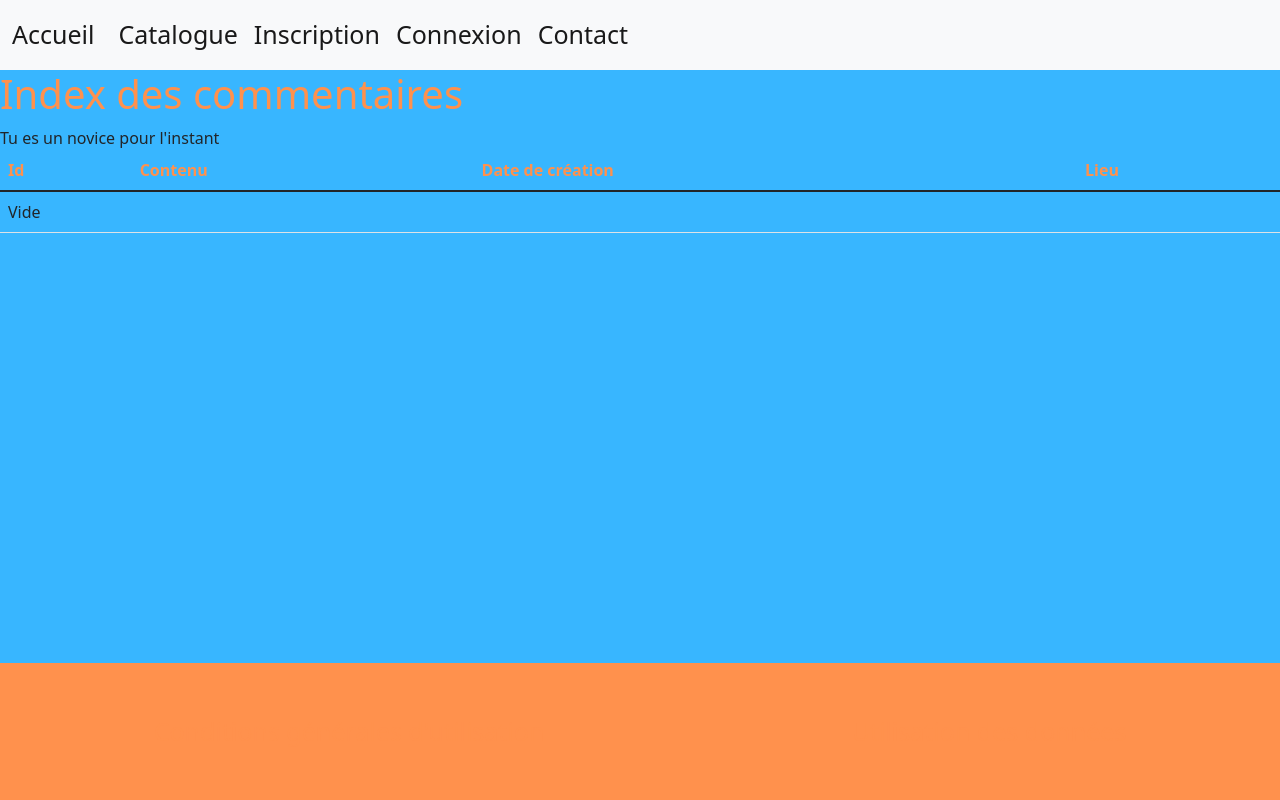
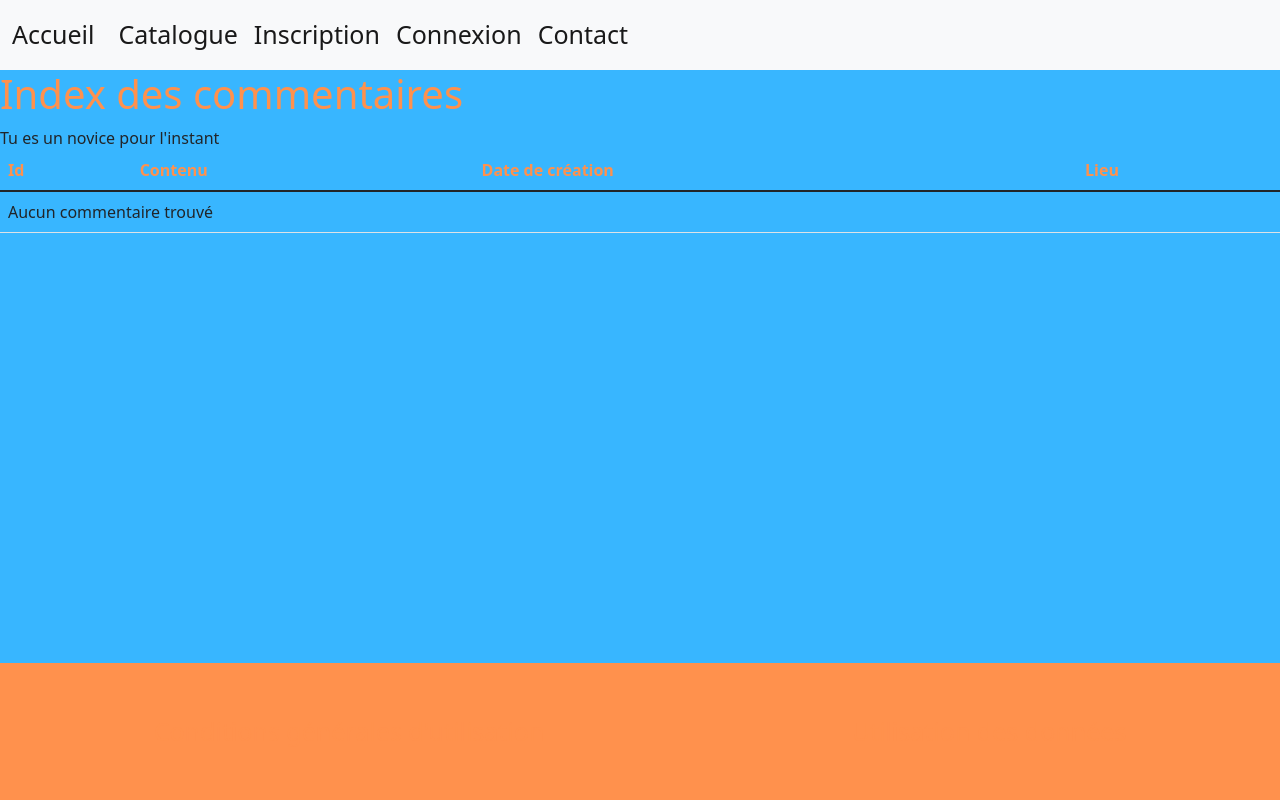
Before and after one commit to juliencdev/paris_insolite, a Symfony app: template templates/user_commentaire/index.html.twig in a window 1280 px wide. Run offline with Twig, Linux system fonts and the light colour scheme; the template is opened without the code that fills it, so the values that code supplies are empty; some libraries are stand-ins or nearby versions.

Commit message:
certains boutons changés

```diff
--- a/templates/user_commentaire/_delete_form.html.twig
+++ b/templates/user_commentaire/_delete_form.html.twig
@@ -1,4 +1,4 @@
 <form method="post" action="{{ path('user_commentaire_delete', {'id': commentaire.id}) }}" onsubmit="return confirm('Are you sure you want to delete this item?');">
     <input type="hidden" name="_token" value="{{ csrf_token('delete' ~ commentaire.id) }}">
-    <button class="btn">Supprimer</button>
+    <button class="btn-primary rounded p-2">Supprimer</button>
 </form>
--- a/templates/user_commentaire/_form.html.twig
+++ b/templates/user_commentaire/_form.html.twig
@@ -1,4 +1,4 @@
 {{ form_start(form) }}
     {{ form_widget(form) }}
-    <button class="btn">{{ button_label|default('Save') }}</button>
+    <button class="btn-primary rounded p-2">{{ button_label|default('Enregistrer') }}</button>
 {{ form_end(form) }}
--- a/templates/user_commentaire/index.html.twig
+++ b/templates/user_commentaire/index.html.twig
@@ -47,13 +47,13 @@
 
 
                 <td>
-                    <a href="{{ path('user_commentaire_show', {'id': commentaire.id}) }}">show</a>
-                    <a href="{{ path('user_commentaire_edit', {'id': commentaire.id}) }}">edit</a>
+                    <a href="{{ path('user_commentaire_show', {'id': commentaire.id}) }}">montrer</a>
+                    <a href="{{ path('user_commentaire_edit', {'id': commentaire.id}) }}">modifier</a>
                 </td>
             </tr>
         {% else %}
             <tr>
-                <td colspan="7">Vide</td>
+                <td colspan="7">Aucun commentaire trouvé</td>
             </tr>
         {% endfor %}
         </tbody>
--- a/templates/user_lieu/_delete_form.html.twig
+++ b/templates/user_lieu/_delete_form.html.twig
@@ -1,4 +1,4 @@
 <form method="post" action="{{ path('user_lieu_delete', {'id': lieu.id}) }}" onsubmit="return confirm('Are you sure you want to delete this item?');">
     <input type="hidden" name="_token" value="{{ csrf_token('delete' ~ lieu.id) }}">
-    <button class="btn">Supprimer</button>
+    <button class="btn-primary rounded p-2">Supprimer</button>
 </form>
--- a/templates/user_lieu/_form.html.twig
+++ b/templates/user_lieu/_form.html.twig
@@ -1,4 +1,4 @@
 {{ form_start(form) }}
     {{ form_widget(form) }}
-    <button class="btn">{{ button_label|default('Enregistrer') }}</button>
+    <button class="btn-primary rounded p-2">{{ button_label|default('Enregistrer') }}</button>
 {{ form_end(form) }}
--- a/templates/user_lieu/index.html.twig
+++ b/templates/user_lieu/index.html.twig
@@ -39,7 +39,7 @@
             </tr>
         {% else %}
             <tr>
-                <td colspan="7">no records found</td>
+                <td colspan="7">Aucun lieu trouvé</td>
             </tr>
         {% endfor %}
         </tbody>
```
Also changed, not shown: public/uploads/castel-beranger-paris-625edd17c7e41.jpg (added).
